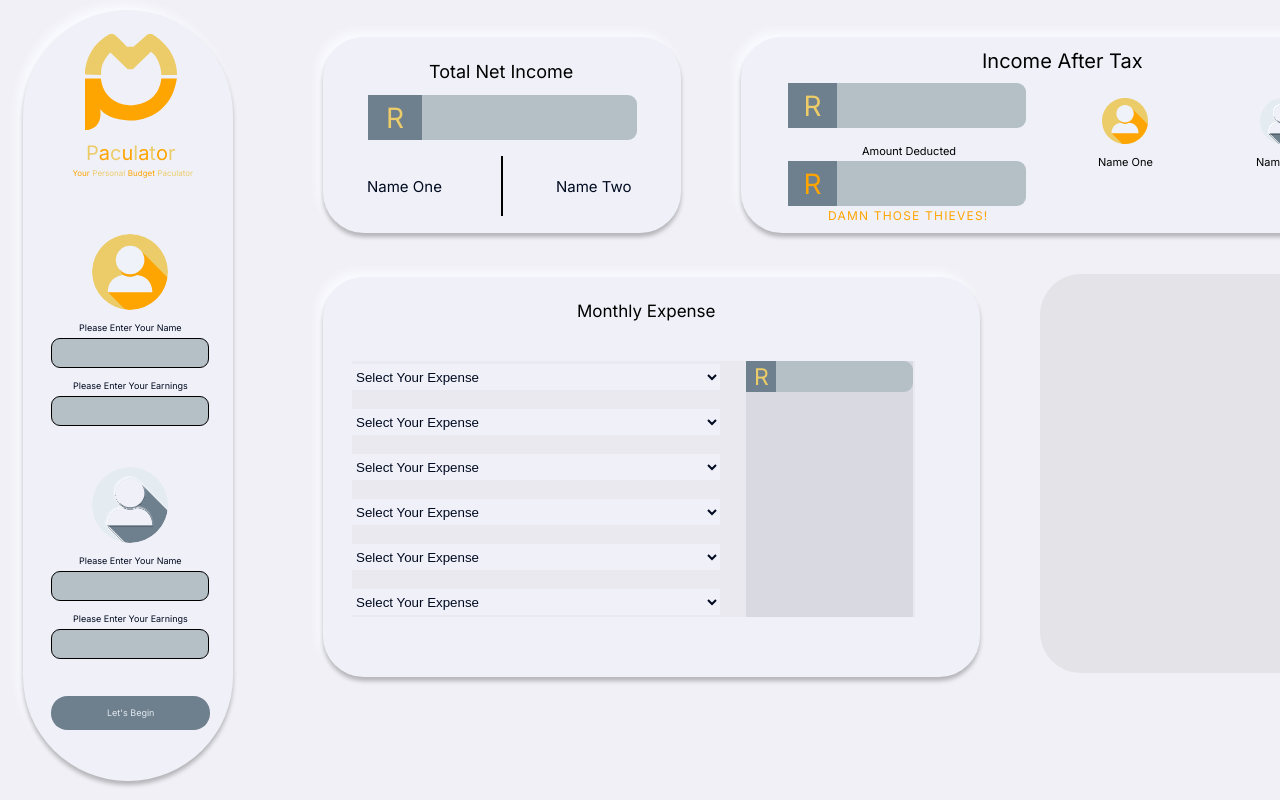
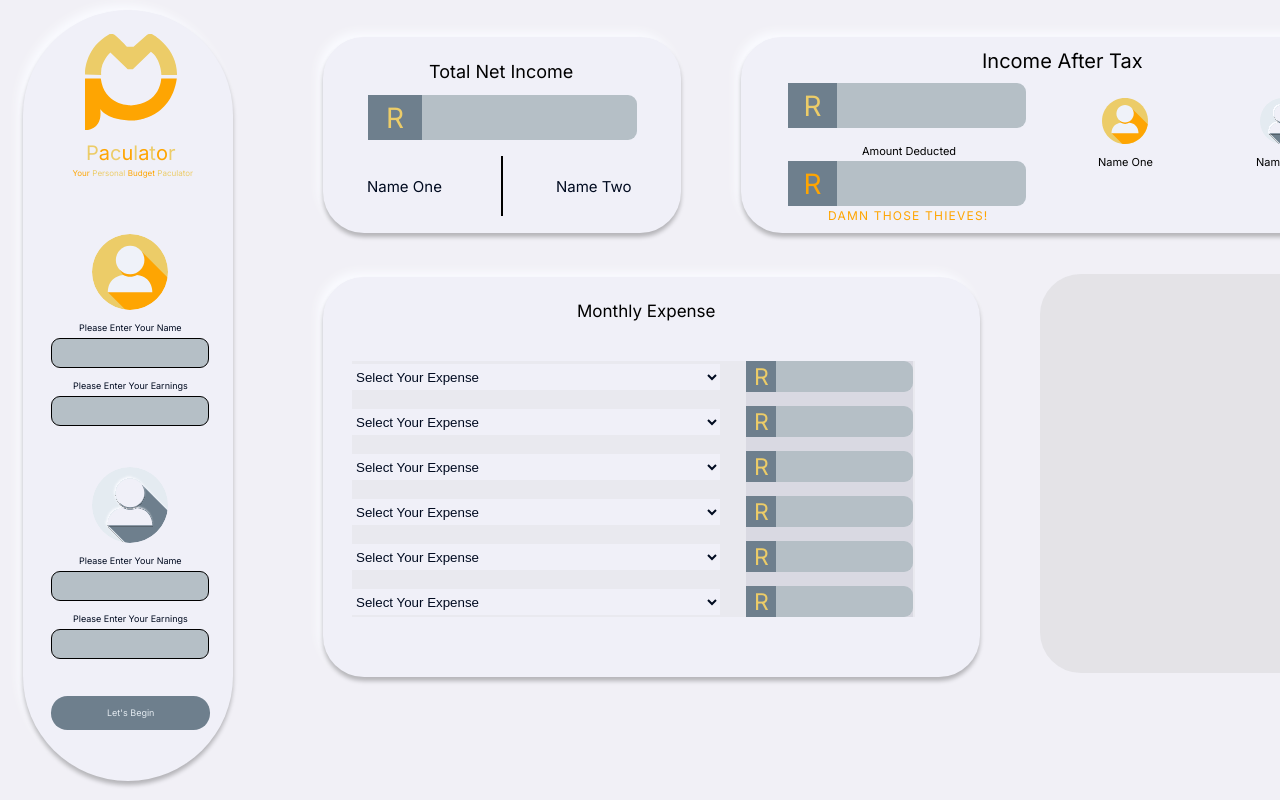
Before and after one commit to Tsebo200/Pacualtor, a React (Create React App) app: page / in a window 1280 px wide. Shown: the top 800 px of the page. Built offline with nearby package versions, Linux system fonts and the light colour scheme.

Commit message:
Monthly Expense Input Right
User can enter their monthly expenses

```diff
--- a/src/components/Dashboard.js
+++ b/src/components/Dashboard.js
@@ -133,15 +133,34 @@ const Dashboard= () => {
                         <option>Subscriptions</option>
                         <option>Others</option>
                     </select>
-
                     </div>
                 {/* End Monthly Expense Container Left */}
 
                 <div className="monthly-expense-content-container-right">
-                <div className="monthly-expense-input-container-one">
-                <div className="rand-container-four"><p className="R-text-four">R</p></div>
-                    <div className="monthly-expense-input-box-one"></div>
-                </div>
+                    <div className="monthly-expense-input-container-one">
+                    <div className="rand-container-four"><p className="R-text-four">R</p></div>
+                        <input type={'number'} className="monthly-expense-input-box-one"></input>
+                    </div>
+                    <div className="monthly-expense-input-container-two">
+                    <div className="rand-container-five"><p className="R-text-five">R</p></div>
+                        <input type={'number'} className="monthly-expense-input-box-two"></input>
+                    </div>
+                    <div className="monthly-expense-input-container-three">
+                    <div className="rand-container-six"><p className="R-text-six">R</p></div>
+                        <input type={'number'} className="monthly-expense-input-box-three"></input>
+                    </div>
+                    <div className="monthly-expense-input-container-four">
+                    <div className="rand-container-seven"><p className="R-text-seven">R</p></div>
+                        <input type={'number'} className="monthly-expense-input-box-four"></input>
+                    </div>
+                    <div className="monthly-expense-input-container-five">
+                    <div className="rand-container-eight"><p className="R-text-eight">R</p></div>
+                        <input type={'number'} className="monthly-expense-input-box-five"></input>
+                    </div>
+                    <div className="monthly-expense-input-container-six">
+                    <div className="rand-container-nine"><p className="R-text-nine">R</p></div>
+                        <input type={'number'} className="monthly-expense-input-box-six"></input>
+                    </div>
                 </div>
             </div>
         </div>
--- a/src/index.css
+++ b/src/index.css
@@ -673,7 +673,7 @@ select{
   float: left;
 }
 
-
+/* Monthly Expense Right */
 .monthly-expense-content-container-right{
   width: 167px;
   height: 256px;
@@ -707,8 +707,185 @@ select{
 }
 
 .monthly-expense-input-box-one{
-  width: 137px;
+  width: 133px;
+  height: 29px;
+  border: none;
+  color: white;
+  background: #B5BFC6;
+  border-radius: 0px 9px 9px 0px;
+  float: left;
+}
+
+.monthly-expense-input-container-two{
+  width: 167px;
   height: 31px;
+  margin-top: 14px;
+  background: transparent;
+  float: left;
+}
+
+.rand-container-five{
+  width: 30px;
+  height: 31px;
+  background: #6E7F8D;
+  float: left;
+}
+
+.R-text-five{
+  font-family: 'Inter';
+  font-weight: 400;
+  font-size: 23px;
+  color: #ECCC68;
+  margin-left: 8px;
+  margin-top: 2px;
+  float: left;
+}
+
+.monthly-expense-input-box-two{
+  width: 133px;
+  height: 29px;
+  border: none;
+  color: white;
+  background: #B5BFC6;
+  border-radius: 0px 9px 9px 0px;
+  float: left;
+}
+
+.monthly-expense-input-container-three{
+  width: 167px;
+  height: 31px;
+  margin-top: 14px;
+  background: transparent;
+  float: left;
+}
+
+.rand-container-six{
+  width: 30px;
+  height: 31px;
+  background: #6E7F8D;
+  float: left;
+}
+
+.R-text-six{
+  font-family: 'Inter';
+  font-weight: 400;
+  font-size: 23px;
+  color: #ECCC68;
+  margin-left: 8px;
+  margin-top: 2px;
+  float: left;
+}
+
+.monthly-expense-input-box-three{
+  width: 133px;
+  height: 29px;
+  border: none;
+  color: white;
+  background: #B5BFC6;
+  border-radius: 0px 9px 9px 0px;
+  float: left;
+}
+
+.monthly-expense-input-container-four{
+  width: 167px;
+  height: 31px;
+  margin-top: 14px;
+  background: transparent;
+  float: left;
+}
+
+.rand-container-seven{
+  width: 30px;
+  height: 31px;
+  background: #6E7F8D;
+  float: left;
+}
+
+.R-text-seven{
+  font-family: 'Inter';
+  font-weight: 400;
+  font-size: 23px;
+  color: #ECCC68;
+  margin-left: 8px;
+  margin-top: 2px;
+  float: left;
+}
+
+.monthly-expense-input-box-four{
+  width: 133px;
+  height: 29px;
+  border: none;
+  color: white;
+  background: #B5BFC6;
+  border-radius: 0px 9px 9px 0px;
+  float: left;
+}
+
+.monthly-expense-input-container-five{
+  width: 167px;
+  height: 31px;
+  margin-top: 14px;
+  background: transparent;
+  float: left;
+}
+
+.rand-container-eight{
+  width: 30px;
+  height: 31px;
+  background: #6E7F8D;
+  float: left;
+}
+
+.R-text-eight{
+  font-family: 'Inter';
+  font-weight: 400;
+  font-size: 23px;
+  color: #ECCC68;
+  margin-left: 8px;
+  margin-top: 2px;
+  float: left;
+}
+
+.monthly-expense-input-box-five{
+  width: 133px;
+  height: 29px;
+  border: none;
+  color: white;
+  background: #B5BFC6;
+  border-radius: 0px 9px 9px 0px;
+  float: left;
+}
+
+.monthly-expense-input-container-six{
+  width: 167px;
+  height: 31px;
+  margin-top: 14px;
+  background: transparent;
+  float: left;
+}
+
+.rand-container-nine{
+  width: 30px;
+  height: 31px;
+  background: #6E7F8D;
+  float: left;
+}
+
+.R-text-nine{
+  font-family: 'Inter';
+  font-weight: 400;
+  font-size: 23px;
+  color: #ECCC68;
+  margin-left: 8px;
+  margin-top: 2px;
+  float: left;
+}
+
+.monthly-expense-input-box-six{
+  width: 133px;
+  height: 29px;
+  border: none;
+  color: white;
   background: #B5BFC6;
   border-radius: 0px 9px 9px 0px;
   float: left;
```
